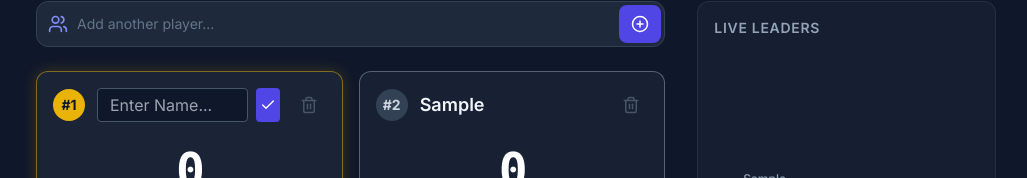
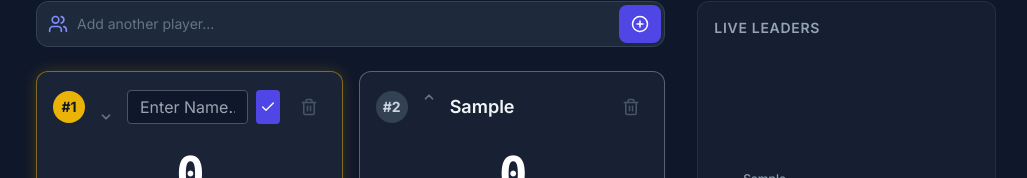
Before and after one commit to randor12/ScoreKeeper, a React (Vite) app: page / in a window 1280 px wide. Both pictures are taken after typing "Sample" into the empty fields and a click on the button 764 px from the left and 143 px from the top of the page. Shown: the part 119-297 px from the top of the page, without its empty margins (124-1151 px from the left). Built offline with nearby package versions, Linux system fonts and the light colour scheme.

Commit message:
feat: Add tie-breaker sorting and player reordering
Introduces tieBreakerOrder to the Player type for stable sorting when scores are equal. Enables manual reordering of players within the UI to influence this tie-breaker order. Also includes migration for existing data to include this new property.

```diff
--- a/App.tsx
+++ b/App.tsx
@@ -10,7 +10,7 @@ const generateId = () => Math.random().toString(36).substr(2, 9);
 const App: React.FC = () => {
   // Initialize with the requirement: 1 unnamed person that needs to be entered first.
   const [players, setPlayers] = useState<Player[]>([
-    { id: generateId(), name: '', score: 0, isEditing: true }
+    { id: generateId(), name: '', score: 0, tieBreakerOrder: 0, isEditing: true }
   ]);
 
   const [newPlayerName, setNewPlayerName] = useState('');
@@ -22,7 +22,12 @@ const App: React.FC = () => {
       try {
         const parsed = JSON.parse(saved);
         if (Array.isArray(parsed) && parsed.length > 0) {
-          setPlayers(parsed);
+          // Migration: Ensure tieBreakerOrder exists for legacy data
+          const migratedData = parsed.map((p, index) => ({
+            ...p,
+            tieBreakerOrder: typeof p.tieBreakerOrder === 'number' ? p.tieBreakerOrder : index
+          }));
+          setPlayers(migratedData);
         }
       } catch (e) {
         console.error("Failed to load data", e);
@@ -40,7 +45,13 @@ const App: React.FC = () => {
 
     setPlayers(prev => [
       ...prev,
-      { id: generateId(), name: nameToAdd, score: 0, isEditing: false }
+      {
+        id: generateId(),
+        name: nameToAdd,
+        score: 0,
+        tieBreakerOrder: Date.now(), // Use timestamp for unique order
+        isEditing: false
+      }
     ]);
     setNewPlayerName('');
   };
@@ -74,7 +85,7 @@ const App: React.FC = () => {
       const remaining = prev.filter(p => p.id !== id);
       if (remaining.length === 0) {
         // Enforce "1 unnamed person that needs to be entered first" rule if list becomes empty
-        return [{ id: generateId(), name: '', score: 0, isEditing: true }];
+        return [{ id: generateId(), name: '', score: 0, tieBreakerOrder: 0, isEditing: true }];
       }
       return remaining;
     });
@@ -83,7 +94,7 @@ const App: React.FC = () => {
   // Requirement: Clear button that makes everything go back to 0 and 1 unnamed person
   const handleHardReset = () => {
     // Direct action without confirm to avoid blocking issues
-    const initialPlayer = { id: generateId(), name: '', score: 0, isEditing: true };
+    const initialPlayer = { id: generateId(), name: '', score: 0, tieBreakerOrder: 0, isEditing: true };
     setPlayers([initialPlayer]);
     localStorage.removeItem('scorekeepr_data');
   };
@@ -93,8 +104,34 @@ const App: React.FC = () => {
     setPlayers(prev => prev.map(p => ({ ...p, score: 0 })));
   };
 
-  // Sort players for display (Highest score first)
-  const sortedPlayers = [...players].sort((a, b) => b.score - a.score);
+  // Sort players for display (Highest score first, then tieBreakerOrder ascending)
+  const sortedPlayers = [...players].sort((a, b) => {
+    if (b.score !== a.score) return b.score - a.score;
+    // Secondary sort: manual order (ascending)
+    return (a.tieBreakerOrder ?? 0) - (b.tieBreakerOrder ?? 0);
+  });
+
+  const movePlayer = (id: string, direction: 'up' | 'down') => {
+    const currentIndex = sortedPlayers.findIndex(p => p.id === id);
+    if (currentIndex === -1) return;
+
+    const targetIndex = direction === 'up' ? currentIndex - 1 : currentIndex + 1;
+    // Check bounds
+    if (targetIndex < 0 || targetIndex >= sortedPlayers.length) return;
+
+    const currentPlayer = sortedPlayers[currentIndex];
+    const targetPlayer = sortedPlayers[targetIndex];
+
+    // Only allow moving if scores are tied
+    if (currentPlayer.score !== targetPlayer.score) return;
+
+    // Swap tieBreakerOrder
+    setPlayers(prev => prev.map(p => {
+      if (p.id === currentPlayer.id) return { ...p, tieBreakerOrder: targetPlayer.tieBreakerOrder };
+      if (p.id === targetPlayer.id) return { ...p, tieBreakerOrder: currentPlayer.tieBreakerOrder };
+      return p;
+    }));
+  };
 
   return (
     <div className="max-w-5xl mx-auto p-4 md:p-8 pb-32">
@@ -158,6 +195,10 @@ const App: React.FC = () => {
               const diffToFirst = index > 0 ? sortedPlayers[0].score - player.score : undefined;
               const diffToNext = index > 0 ? sortedPlayers[index - 1].score - player.score : undefined;
 
+              // Tie breaker checks
+              const canMoveUp = index > 0 && sortedPlayers[index - 1].score === player.score;
+              const canMoveDown = index < sortedPlayers.length - 1 && sortedPlayers[index + 1].score === player.score;
+
               return (
                 <PlayerCard
                   key={player.id}
@@ -170,6 +211,9 @@ const App: React.FC = () => {
                   onUpdateName={updateName}
                   onToggleEdit={toggleEdit}
                   onDelete={deletePlayer}
+                  onMove={movePlayer}
+                  canMoveUp={canMoveUp}
+                  canMoveDown={canMoveDown}
                 />
               );
             })}
--- a/components/PlayerCard.tsx
+++ b/components/PlayerCard.tsx
@@ -1,5 +1,5 @@
 import React, { useState, useRef, useEffect } from 'react';
-import { Plus, Minus, Trash2, Edit2, Check, User, TrendingDown } from 'lucide-react';
+import { Plus, Minus, Trash2, Edit2, Check, User, TrendingDown, ChevronUp, ChevronDown } from 'lucide-react';
 import { Player } from '../types';
 
 interface PlayerCardProps {
@@ -9,9 +9,12 @@ interface PlayerCardProps {
   onUpdateName: (id: string, newName: string) => void;
   onDelete: (id: string) => void;
   onToggleEdit: (id: string) => void;
+  onMove?: (id: string, direction: 'up' | 'down') => void;
   rank: number;
   diffToFirst?: number;
   diffToNext?: number;
+  canMoveUp?: boolean;
+  canMoveDown?: boolean;
 }
 
 const PlayerCard: React.FC<PlayerCardProps> = ({
@@ -21,9 +24,12 @@ const PlayerCard: React.FC<PlayerCardProps> = ({
   onUpdateName,
   onDelete,
   onToggleEdit,
+  onMove,
   rank,
   diffToFirst,
-  diffToNext
+  diffToNext,
+  canMoveUp,
+  canMoveDown
 }) => {
   // Name Editing State
   const [tempName, setTempName] = useState(player.name);
@@ -112,6 +118,28 @@ const PlayerCard: React.FC<PlayerCardProps> = ({
           `}>
             #{rank}
           </div>
+
+          {/* Tie Breaker Controls */}
+          {(canMoveUp || canMoveDown) && onMove && (
+            <div className="flex flex-col gap-0.5 shrink-0">
+              <button
+                disabled={!canMoveUp}
+                onClick={() => onMove(player.id, 'up')}
+                className={`text-slate-500 hover:text-indigo-400 disabled:opacity-0 disabled:pointer-events-none transition-colors p-0.5`}
+                title="Move Up (Tie Breaker)"
+              >
+                <ChevronUp size={14} strokeWidth={3} />
+              </button>
+              <button
+                disabled={!canMoveDown}
+                onClick={() => onMove(player.id, 'down')}
+                className={`text-slate-500 hover:text-indigo-400 disabled:opacity-0 disabled:pointer-events-none transition-colors p-0.5`}
+                title="Move Down (Tie Breaker)"
+              >
+                <ChevronDown size={14} strokeWidth={3} />
+              </button>
+            </div>
+          )}
 
           {player.isEditing ? (
             <div className="flex-1 flex gap-2 min-w-0">
--- a/types.ts
+++ b/types.ts
@@ -2,6 +2,7 @@ export interface Player {
   id: string;
   name: string;
   score: number;
+  tieBreakerOrder: number; // Used to sort players with the same score
   isEditing?: boolean; // UI state to determine if we are editing the name
 }
 
```
